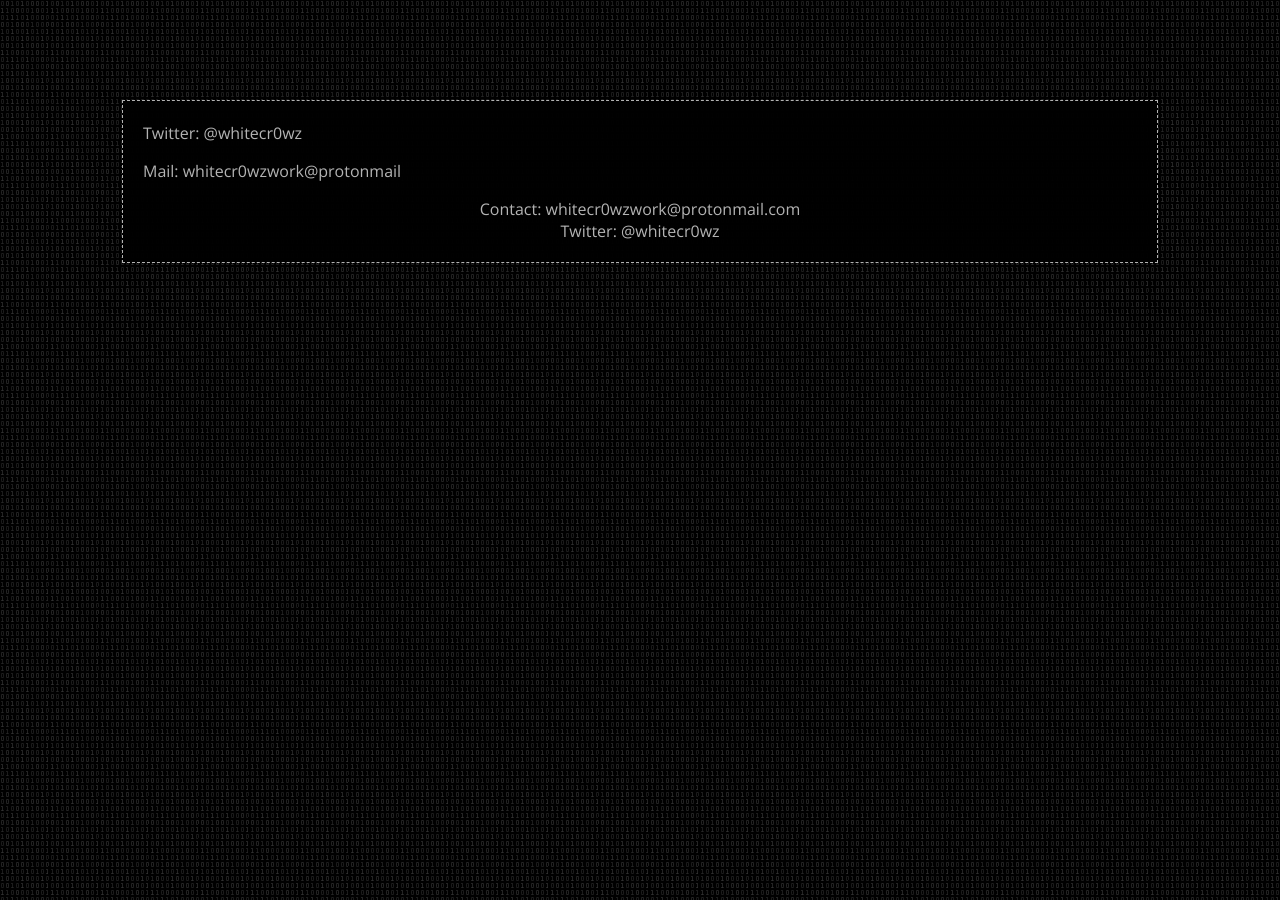
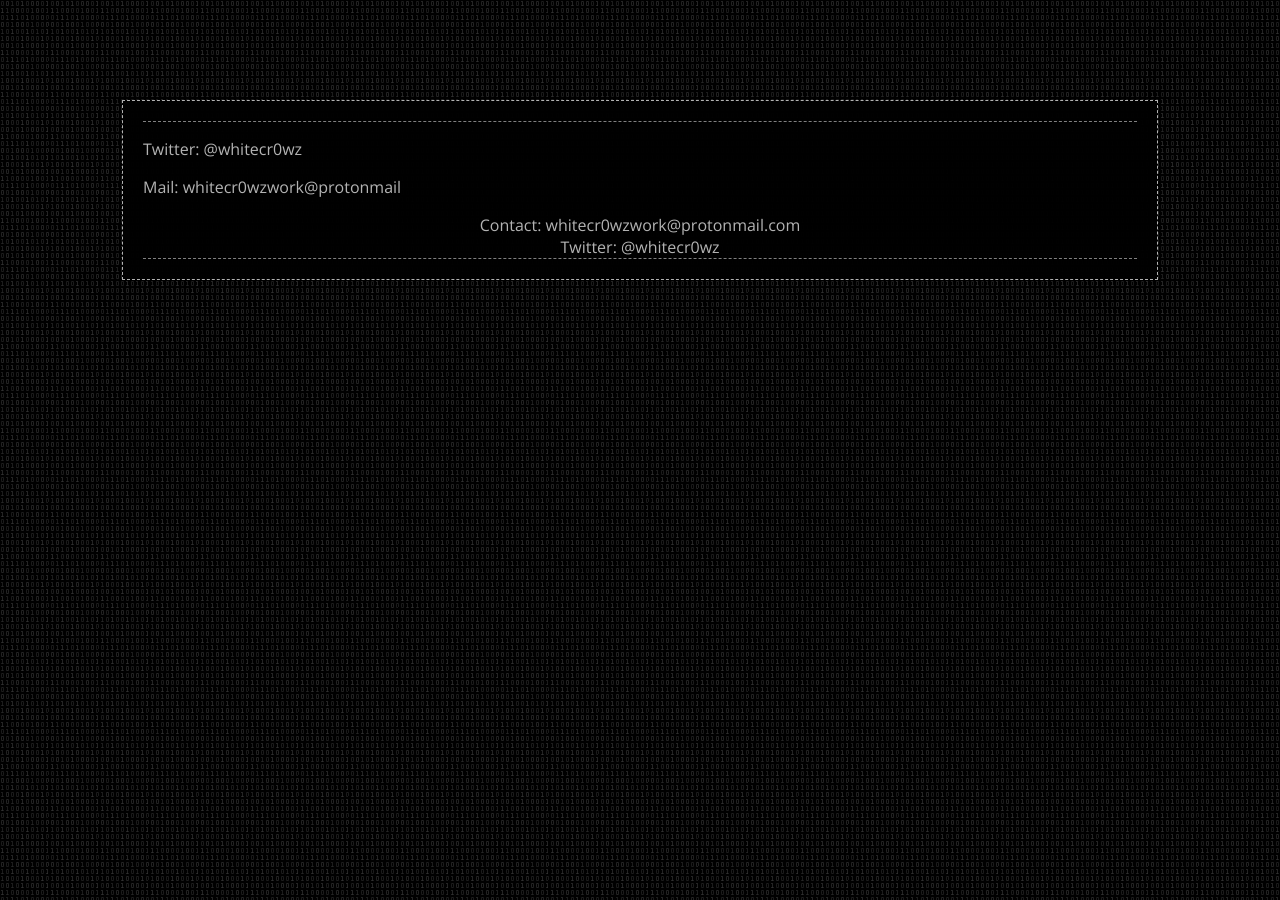
Before and after one commit to whitecr0wz/whitecr0wz.github.io, a Jekyll site: the page built from _posts/posts/2020-03-05-contact.md, in a window 1280 px wide. Built offline with Jekyll 4.4.1, drawn with Linux system fonts in a browser that asks for light colours.

Commit message:
Update style.css

```diff
--- a/assets/css/style.css
+++ b/assets/css/style.css
@@ -17,7 +17,7 @@
 
 header, nav, main, footer {
 	margin: 15px;
-	/*border-bottom: 1px dashed rgba(255,255,255,0.5);*/
+	border-bottom: 1px dashed rgba(255,255,255,0.5);
 }
 
 header, nav {
@@ -37,12 +37,12 @@
 	display: block;
 	padding: 0;
 }
-/*
+
 nav ul li {
 	display: inline;
 	padding-left: 10px;
 }
-*/
+
 nav ul li a {
 	text-decoration: none;
 	color: rgba(255,255,255,1);
@@ -51,7 +51,7 @@
 nav ul li a:hover {
 	font-weight: bold;
 }
-/*
+
 a {
 	text-decoration: none;
 	color: #2A6EA4;
@@ -61,26 +61,26 @@
 a:hover {
 	text-decoration: underline;
 }
-*/
+
 pre {
 	font-family: monospace;
 }
-/*
+
 .highlighter-rouge {
 	color: rgba(255,255,255,0.4);
-}
+
 
 .highlight {
 	color: rgba(255,255,255,0.7);
 }
-*/
-/*
+
+
 .highlight {
 	border: 1px dashed rgba(255,255,255,0.3);
 	padding: 15px;
 	background-color: #0D0D0D;
 }
-*/
+
 img, main iframe {
 	width: 80%;
 	margin-left: 10%;
```
